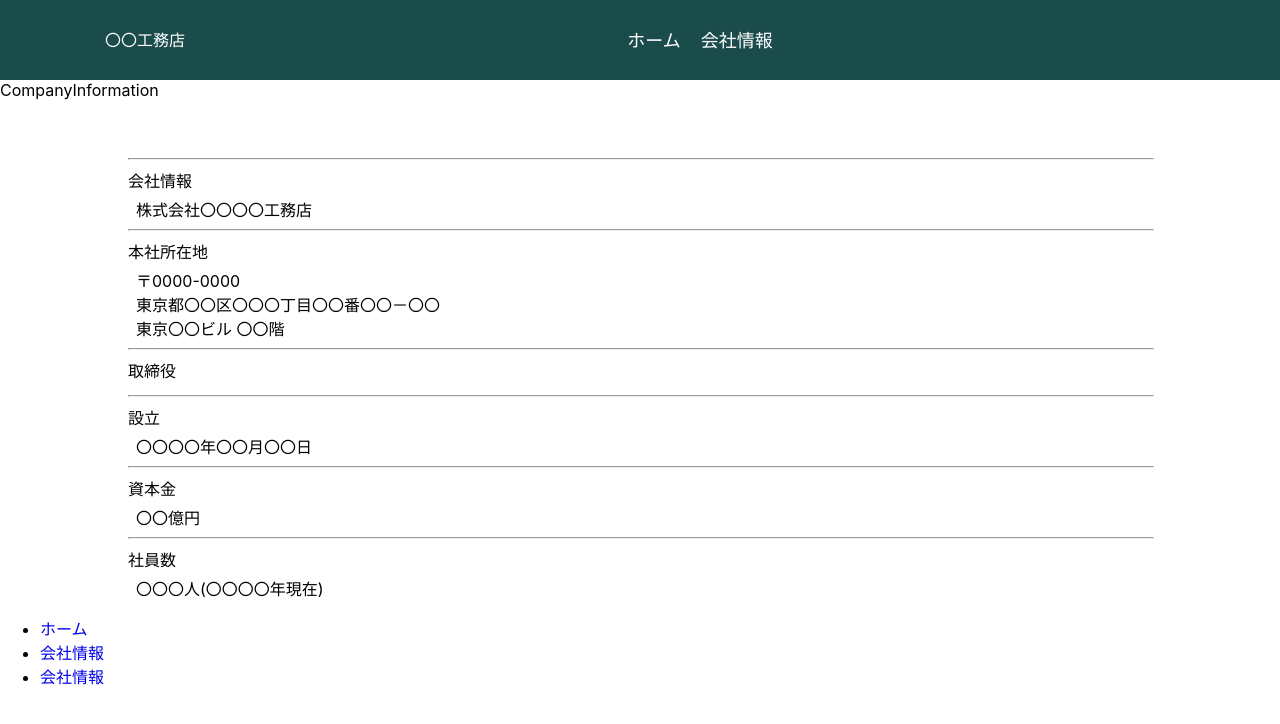
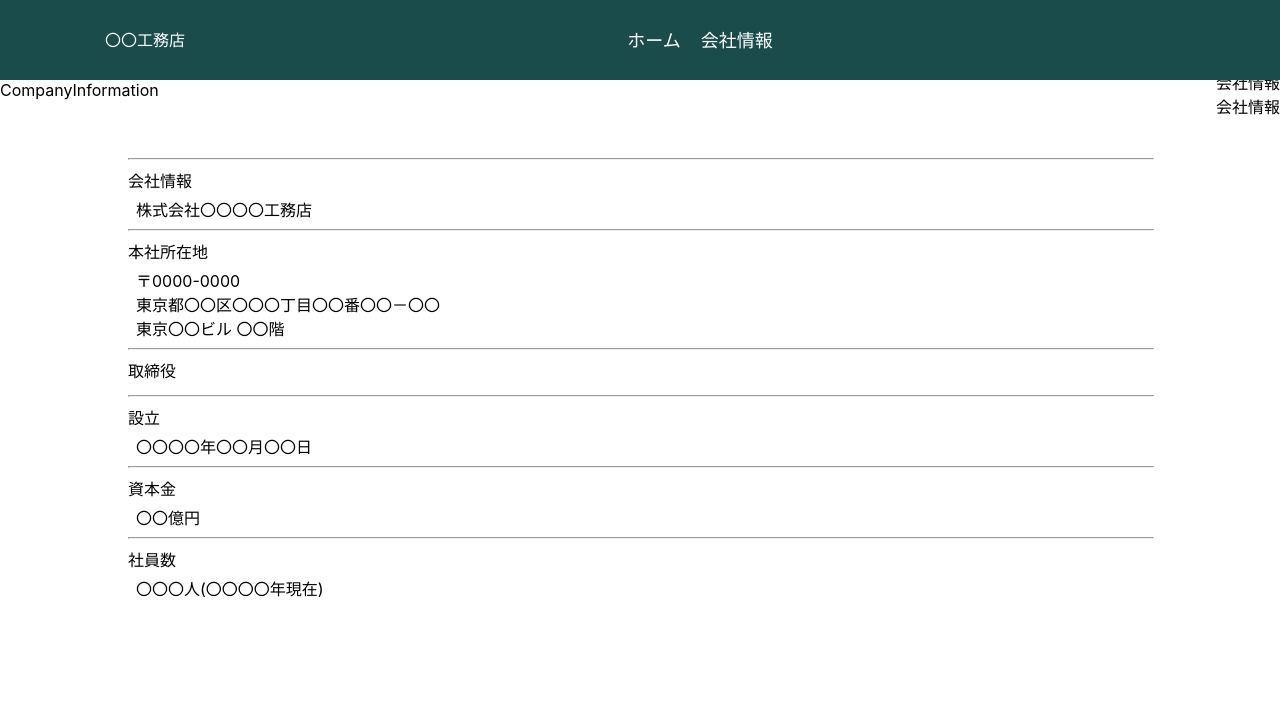
Before and after one commit to madanamaehanai/mysite, a React (Create React App) app: page /mysite/companyinformation in a window 1280 px wide. Shown: the top 724 px of the page. Built offline with nearby package versions, Linux system fonts and the light colour scheme.

Commit message:
style修正

```diff
--- a/src/App.js
+++ b/src/App.js
@@ -1,7 +1,7 @@
 import { BrowserRouter as Router, Route, Routes, Navigate } from
   "react-router-dom";
 import Home from "./pages/home/Home";
-import CompanyInformation from "./pages/home/CompanyInformation";
+import CompanyInformation from "./pages/CompanyInformation/CompanyInformation";
 import './App.css';
 
 function App() {
--- a/src/components/Topbar/MobileMenu/MobileMenu.jsx
+++ b/src/components/Topbar/MobileMenu/MobileMenu.jsx
@@ -1,5 +1,6 @@
-import React, { useRef } from "react";
+import React from "react";
 import { Link } from "react-router-dom";
+import "../../../styles/style/style.css";
 
 export default function MobileMenu() {
   return (
--- a/src/components/Topbar/MobileMenu/_MobileMenu.scss
+++ b/src/components/Topbar/MobileMenu/_MobileMenu.scss
@@ -0,0 +1,12 @@
+.mobile-menu-container {
+  position: fixed;
+  right: 0;
+  top: 30px;
+  z-index: -1;
+  ul {
+    list-style: none;
+    a {
+      color: black;
+    }
+  }
+}
--- a/src/pages/home/CompanyInformation.jsx
+++ b/src/pages/CompanyInformation/CompanyInformation.jsx
@@ -2,7 +2,7 @@ import React, { useEffect } from "react";
 import Topbar from "../../components/Topbar/Topbar/Topbar.jsx";
 import CompanyInfo from "../../components/CompanyInformation/CompanyInfo/CompanyInfo.jsx";
 import MobileMenu from "../../components/Topbar/MobileMenu/MobileMenu.jsx";
-import Mobilemenu from "../../scripts/libs/mobile-menu";
+import Mobilemenu from "../../scripts/libs/mobile-menu.js";
 
 export default function CompanyInformation() {
   useEffect(() => {
--- a/src/styles/parts/_mobilemove.scss
+++ b/src/styles/parts/_mobilemove.scss
@@ -1,3 +1,8 @@
 .menu-open {
-    transform: translate(-300px, 60px);
-  }
+  transform: translate(-300px, 60px);
+  box-shadow: 0 8px 40px -10px rgba(0, 0, 0, 0.8);
+}
+
+#mobilemove {
+  transition: all 0.5s;
+}
--- a/src/styles/style/style.css
+++ b/src/styles/style/style.css
@@ -17,6 +17,11 @@
 
 .menu-open {
   transform: translate(-300px, 60px);
+  box-shadow: 0 8px 40px -10px rgba(0, 0, 0, 0.8);
+}
+
+#mobilemove {
+  transition: all 0.5s;
 }
 
 .topbar #topbarcomponent {
@@ -28,7 +33,6 @@
   display: flex;
   align-items: center;
   justify-content: space-between;
-  transition: transform 0.5s;
 }
 .topbar #topbarcomponent .TopBarComponent .topbarlogo {
   color: white;
@@ -69,11 +73,18 @@
 .topbar #topbarcomponent .TopBarComponent .topbarrightcomponent .humburgermenu__btn .humburgerbar2 {
   margin: 5px 0;
 }
-.topbar .mobile-menu-container {
+
+.mobile-menu-container {
   position: fixed;
   right: 0;
   top: 30px;
   z-index: -1;
+}
+.mobile-menu-container ul {
+  list-style: none;
+}
+.mobile-menu-container ul a {
+  color: black;
 }
 
 .CompanyInfo {
--- a/src/styles/style/style.scss
+++ b/src/styles/style/style.scss
@@ -1,4 +1,5 @@
 @use "../../components/Topbar/Topbar/_Topbar";
+@use "../../components/Topbar/MobileMenu/MobileMenu";
 @use "../../components/CompanyInformation/CompanyInfo/CompanyInfo";
 
 
```
Also changed, not shown: src/components/Topbar/Topbar/_Topbar.scss (+1 -8 lines), 1 other file (tests, documents, lock files or other folders).
